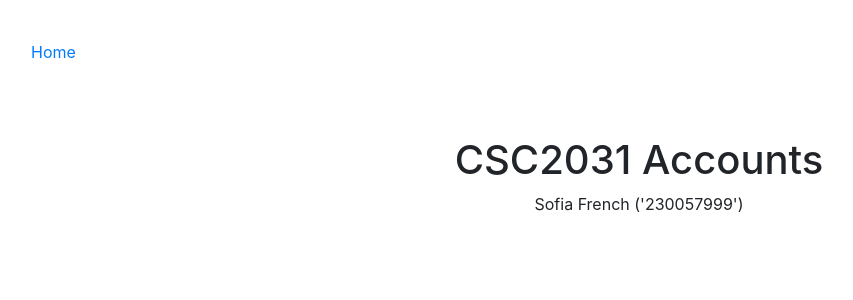
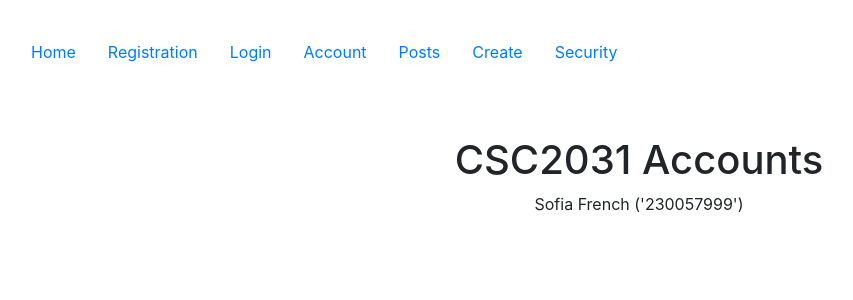
Before and after one commit to k1k12/2031_CW1, a Flask app: page /account in a window 1280 px wide. Shown: the top 300 px of the page, without its empty margins (1-854 px from the left). Run offline with Flask 3, Linux system fonts and the light colour scheme.

Commit message:
Add menu bar

```diff
--- a/templates/base.html
+++ b/templates/base.html
@@ -18,7 +18,27 @@
 <section class='container-fluid p-3 my-3'>
 
     <nav class='nav nav-pills flex-column flex-sm-row'>
+        <!-- Menu link home -->
         <a class='nav-item nav-link' href='{{ url_for("index") }}'>Home</a>
+
+        <!-- Menu link registration -->
+        <a class='nav-item nav-link' href='{{ url_for("accounts/registration") }}'>Registration</a>
+
+        <!-- Menu link login -->
+        <a class='nav-item nav-link' href='{{ url_for("accounts/login") }}'>Login</a>
+
+        <!-- Menu link account -->
+        <a class='nav-item nav-link' href='{{ url_for("accounts/account") }}'>Account</a>
+
+        <!-- Menu link posts -->
+        <a class='nav-item nav-link' href='{{ url_for("posts/posts") }}'>Posts</a>
+
+        <!-- Menu link create -->
+        <a class='nav-item nav-link' href='{{ url_for("posts/create") }}'>Create</a>
+
+        <!-- Menu link security -->
+        <a class='nav-item nav-link' href='{{ url_for("security/security") }}'>Security</a>
+
     </nav>
 
     <div class='container-fluid p-3 my-5 text-center'>
```
